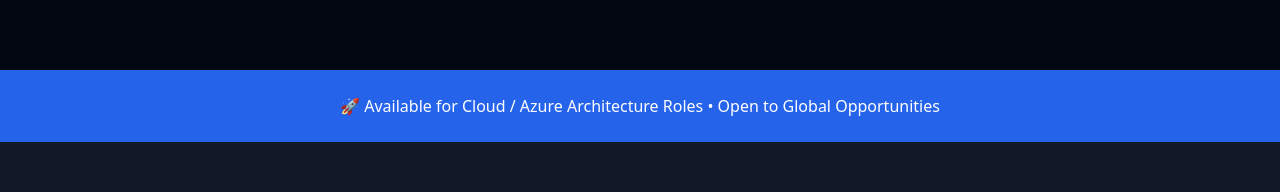
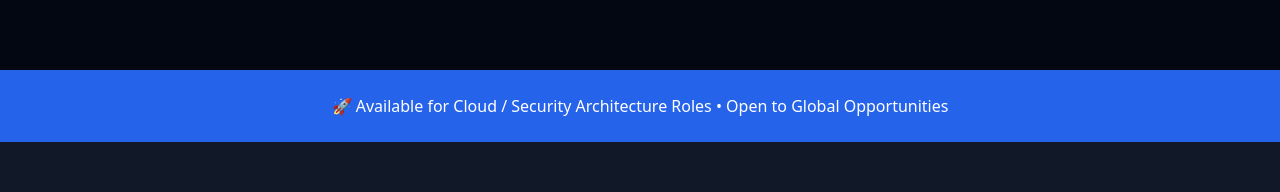
Before and after one commit to chigo4404/chigoiluno, a plain HTML site: page index.html in a window 1280 px wide. Shown: the part 730-922 px from the top of the page. Drawn offline with nearby package versions, Linux system fonts and the light colour scheme.

Commit message:
Update job role from 'Cloud' to 'Security' Architecture

```diff
--- a/index.html
+++ b/index.html
@@ -39,7 +39,7 @@
 
   <!-- ELITE BANNER -->
   <section class="py-6 text-center bg-blue-600 text-white text-sm md:text-base">
-    🚀 Available for Cloud / Azure Architecture Roles • Open to Global Opportunities
+    🚀 Available for Cloud / Security Architecture Roles • Open to Global Opportunities
   </section>
 
   <!-- METRICS (ANIMATED) -->
```
